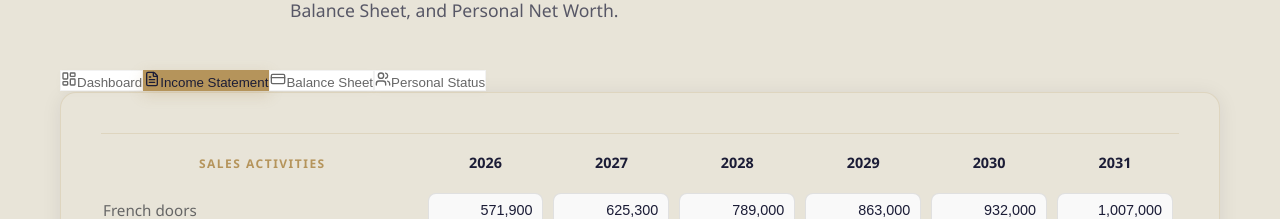
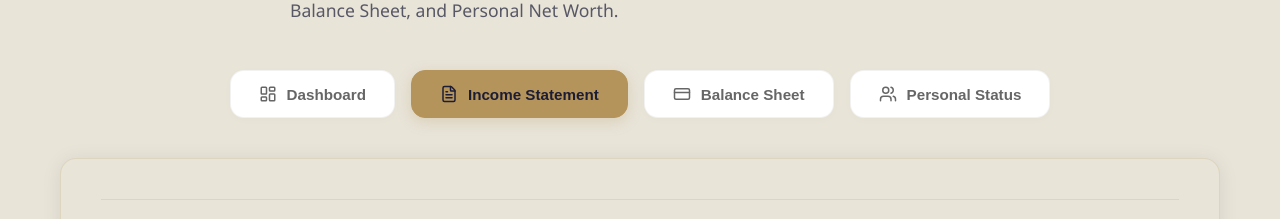
Before and after one commit to dphung88/real-estate-marketplace, a Next.js app: page /tools/break-even in a window 1280 px wide. Both pictures are taken after a click on the button "Income Statement". Shown: the part 581-800 px from the top of the page. Built offline with nearby package versions, Linux system fonts and the light colour scheme.

Commit message:
Revert "Optimize income statement tabs and tables for mobile UI"
This reverts commit 29e2332cff62ff6ed727eeb47d743693fd847a3d.

```diff
--- a/app/components/tools/ProFinancialDashboard.js
+++ b/app/components/tools/ProFinancialDashboard.js
@@ -397,11 +397,11 @@ const ProFinancialDashboard = () => {
   const renderTableData = (category, title, yearsList) => (
     <div className="mb-10">
       <div style={{ width: '100%', height: '1px', backgroundColor: 'rgba(181, 148, 91, 0.2)', marginBottom: '15px' }}></div>
-      <div className="overflow-x-auto custom-scrollbar -mx-4 md:mx-0 px-4 md:px-0">
-        <table className="w-full text-left" style={{ tableLayout: 'fixed', minWidth: '800px' }}>
+      <div className="overflow-x-auto custom-scrollbar">
+        <table className="w-full text-left" style={{ tableLayout: 'fixed', minWidth: '900px' }}>
           <thead>
             <tr>
-              <th style={{ width: '30%', paddingBottom: '12px' }}>
+              <th style={{ width: '25%', paddingBottom: '12px' }}>
                 <span style={{ fontSize: '0.75rem', fontWeight: '800', color: '#B5945B', textTransform: 'uppercase', letterSpacing: '1.5px' }}>{title}</span>
               </th>
               {yearsList.map(y => (
@@ -412,7 +412,7 @@ const ProFinancialDashboard = () => {
           <tbody>
             {Object.entries(data[category]).map(([name, vals]) => (
               <tr key={name}>
-                <td style={{ padding: '12px 0', fontSize: '0.95rem', md: '1rem', fontWeight: '400', color: '#666666', width: '30%' }}>{name}</td>
+                <td style={{ padding: '12px 0', fontSize: '1rem', fontWeight: '400', color: '#666666', width: '25%' }}>{name}</td>
                 {vals.map((v, i) => (
                   <td key={i} style={{ padding: '6px 4px' }}>
                     <input
@@ -426,7 +426,7 @@ const ProFinancialDashboard = () => {
                           return newData;
                         });
                       }}
-                      style={{ width: '100%', padding: '8px 10px', fontSize: '0.9rem', background: '#F9F9F9', border: '1px solid rgba(0,0,0,0.1)', borderRadius: '8px', textAlign: 'right', color: '#1B1C36', outline: 'none' }}
+                      style={{ width: '100%', padding: '8px 12px', fontSize: '0.95rem', fontWeight: '500', background: '#F9F9F9', border: '1px solid rgba(0,0,0,0.1)', borderRadius: '8px', textAlign: 'right', color: '#1B1C36', outline: 'none' }}
                     />
                   </td>
                 ))}
@@ -441,7 +441,7 @@ const ProFinancialDashboard = () => {
   return (
     <div className="w-full axiom-finance-hub" style={{ color: '#1B1C36', fontFamily: "Aptos, 'Segoe UI', 'Helvetica Neue', sans-serif" }}>
       <div className="max-w-7xl mx-auto">
-        <div className="flex flex-wrap md:flex-nowrap justify-center md:justify-center gap-2.5 md:gap-4 mb-8 md:mb-10 px-4 md:px-0">
+        <div style={{ display: 'flex', flexWrap: 'wrap', justifyContent: 'center', gap: '16px', marginBottom: '40px' }}>
           {[
             { id: 'dashboard', label: 'Dashboard', icon: LayoutDashboard },
             { id: 'income', label: 'Income Statement', icon: FileText },
@@ -449,31 +449,30 @@ const ProFinancialDashboard = () => {
             { id: 'personal', label: 'Personal Status', icon: Users }
           ].map(tab => (
             <button
-              key={tab.id}
-              onClick={() => setActiveTab(tab.id)}
-              className="flex items-center justify-center gap-2 md:gap-2.5 px-3 md:px-7 py-3 md:py-3.5 rounded-xl md:rounded-2xl text-xs md:text-base font-bold transition-all duration-300 w-[calc(50%-5px)] md:w-auto"
+              key={tab.id} onClick={() => setActiveTab(tab.id)}
               style={{
+                display: 'flex', alignItems: 'center', gap: '10px', padding: '14px 28px', borderRadius: '14px',
+                fontSize: '0.95rem', fontWeight: '700', cursor: 'pointer', transition: 'all 0.3s ease',
                 background: activeTab === tab.id ? '#B5945B' : '#FFFFFF',
                 color: activeTab === tab.id ? '#1B1C36' : '#666666',
                 border: activeTab === tab.id ? '1.5px solid #B5945B' : '1.5px solid rgba(0,0,0,0.05)',
                 boxShadow: activeTab === tab.id ? '0 4px 14px rgba(181, 148, 91, 0.25)' : '0 2px 8px rgba(0,0,0,0.02)',
               }}
             >
-              <tab.icon size={16} className="shrink-0 md:w-[18px] md:h-[18px]" />
-              <span className="whitespace-nowrap">{tab.label === 'Income Statement' && typeof window !== 'undefined' && window.innerWidth < 768 ? 'Income' : tab.label}</span>
+              <tab.icon size={18} /> {tab.label}
             </button>
           ))}
         </div>
 
         <div id="pro-financial-report" className="animate-in fade-in duration-500 px-4 md:px-0">
           {activeTab === 'dashboard' && renderDashboard()}
-          {activeTab === 'income' && <div className="contact-form-box p-4 md:p-8 bg-white border border-[#B5945B]/30">
+          {activeTab === 'income' && <div className="contact-form-box p-8 bg-white border border-[#B5945B]/30">
             {renderTableData('sales', 'Sales Activities', data.years)}
             {renderTableData('cogs', 'Cost of Sales (Direct)', data.years)}
             {renderTableData('salesExpenses', 'Sales Expenses', data.years)}
             {renderTableData('adminExpenses', 'Operating Expenses', data.years)}
           </div>}
-          {activeTab === 'balance' && <div className="contact-form-box p-4 md:p-8 bg-white border border-[#B5945B]/30">
+          {activeTab === 'balance' && <div className="contact-form-box p-8 bg-white border border-[#B5945B]/30">
             {renderTableData('assets', 'Assets', ['2028', '2029', '2030'])}
             {renderTableData('liabilities', 'Liabilities & Equity', ['2028', '2029', '2030'])}
           </div>}
```
